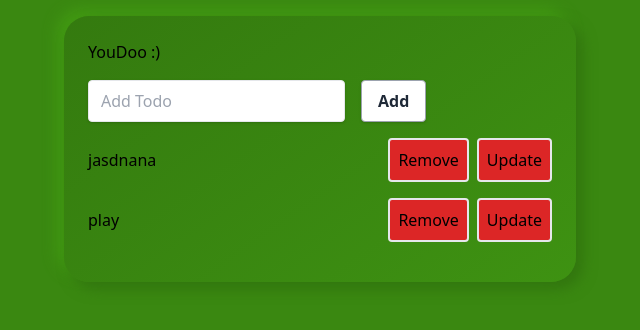
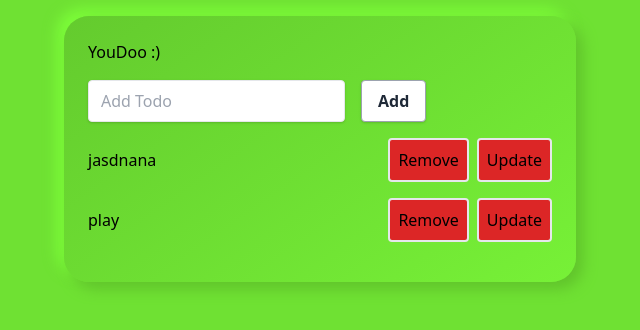
Before and after one commit to Amo95/youdooo, a Flask app: page / in a window 1280 px wide. Shown: the top 330 px of the page, without its empty margins (320-960 px from the left). Run offline with Flask 2, Linux system fonts and the light colour scheme; data comes from the database, SQL or seed files in the repository.

Commit message:
adding neumorphics

```diff
--- a/static/css/style.css
+++ b/static/css/style.css
@@ -1,3 +1,7 @@
 body{
-	background-color: #3a8811;
+	background-color: #6fe133;
 }
+
+button{
+	color:
+}
--- a/templates/home.html
+++ b/templates/home.html
@@ -1,9 +1,6 @@
 {% extends "base.html" %}
 {% block content %}
-<div class="bg-white rounded shadow p-6 m-4 w-full lg:w-3/4 lg:max-w-lg" style="border-radius: 25px;
-background: linear-gradient(145deg, #347a0f, #3e9212);
-box-shadow:  7px 7px 14px #32760f,
-             -7px -7px 14px #429a13;">
+<div class="bg-white rounded shadow p-6 m-4 w-full lg:w-3/4 lg:max-w-lg" style="border-radius: 25px; background: linear-gradient(145deg, #64cb2e, #77f137); box-shadow:  7px 7px 14px #61c42c, -7px -7px 14px #7dfe3a;">
   <div class="mb-4">
     <h1 class="text-grey-darkest">YouDoo :)</h1>
     <div class="flex mt-4">
```
